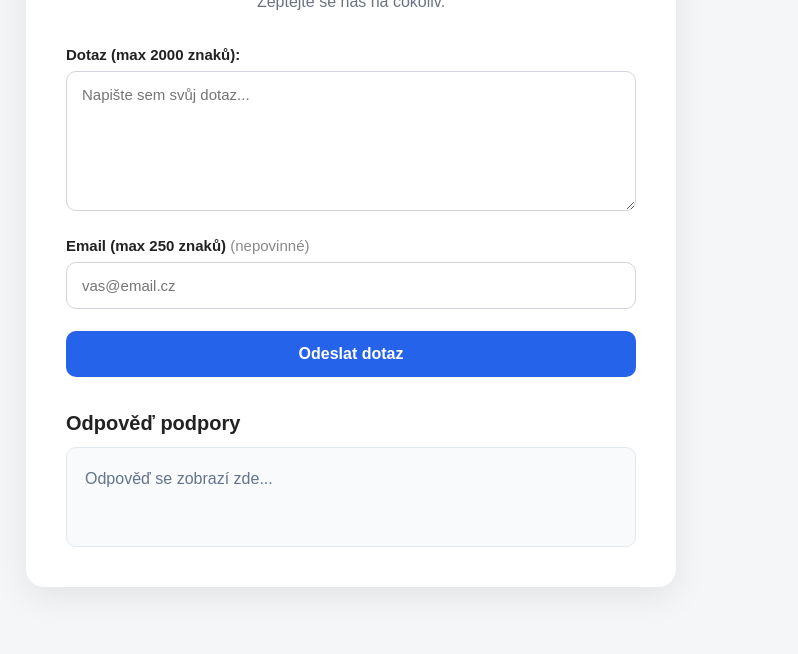
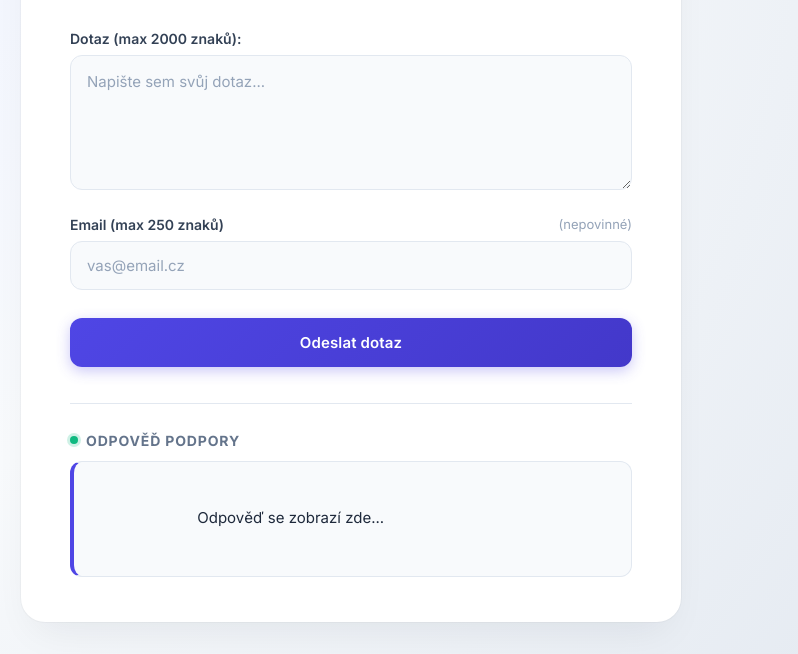
Before and after one commit to juraruza/prv, a plain HTML site: page index.html in a window 1280 px wide. Shown: the part 153-807 px from the top of the page, without its empty margins (289-1087 px from the left). Drawn offline with Linux system fonts and the light colour scheme.

Commit message:
Update style.css

```diff
--- a/style.css
+++ b/style.css
@@ -1,3 +1,17 @@
+@import url('https://fonts.googleapis.com/css2?family=Inter:wght@400;500;600;700&display=swap');
+
+:root {
+    --primary: #4f46e5;
+    --primary-hover: #4338ca;
+    --primary-light: rgba(79, 70, 229, 0.12);
+    --bg-gradient: radial-gradient(circle at top left, #eef2ff 0%, #f8fafc 45%, #e2e8f0 100%);
+    --card-bg: #ffffff;
+    --text-main: #0f172a;
+    --text-muted: #64748b;
+    --border-color: #e2e8f0;
+    --input-bg: #f8fafc;
+}
+
 * {
     box-sizing: border-box;
     margin: 0;
@@ -5,180 +19,239 @@
 }
 
 body {
-    font-family: Arial, Helvetica, sans-serif;
-    background: #f4f6f8;
-    color: #222;
+    font-family: 'Inter', -apple-system, BlinkMacSystemFont, "Segoe UI", Roboto, sans-serif;
+    background: var(--bg-gradient);
+    color: var(--text-main);
     min-height: 100vh;
+    -webkit-font-smoothing: antialiased;
 }
 
 /* Hlavní kontejner */
-
 .container {
     width: 100%;
     min-height: 100vh;
-
     display: flex;
     justify-content: center;
     align-items: center;
-
-    padding: 30px 15px;
+    padding: 32px 16px;
 }
 
 /* Karta */
-
 .chat-card {
     width: 100%;
-    max-width: 650px;
+    max-width: 660px;
+    background: var(--card-bg);
+    padding: 44px 48px;
+    border-radius: 24px;
+    border: 1px solid rgba(255, 255, 255, 0.8);
+    box-shadow:
+        0 20px 40px -15px rgba(15, 23, 42, 0.08),
+        0 0 1px 1px rgba(15, 23, 42, 0.03);
+    position: relative;
+    overflow: hidden;
+}
 
-    background: white;
-    padding: 40px;
-
-    border-radius: 18px;
-
-    box-shadow: 0 10px 35px rgba(0, 0, 0, 0.08);
+/* Horní barevný proužek karty */
+.chat-card::before {
+    content: "";
+    position: absolute;
+    top: 0;
+    left: 0;
+    right: 0;
+    height: 5px;
+    background: linear-gradient(90deg, #4f46e5, #06b6d4);
 }
 
 /* Hlavička */
-
 .header {
     text-align: center;
-    margin-bottom: 35px;
+    margin-bottom: 36px;
 }
 
 .header h1 {
     font-size: 32px;
+    font-weight: 700;
+    letter-spacing: -0.025em;
     margin-bottom: 8px;
-    color: #2563eb;
+    background: linear-gradient(135deg, #1e1b4b 0%, #4f46e5 100%);
+    -webkit-background-clip: text;
+    -webkit-text-fill-color: transparent;
 }
 
 .header p {
-    color: #6b7280;
-    font-size: 16px;
+    color: var(--text-muted);
+    font-size: 15px;
+    line-height: 1.5;
 }
 
 /* Formulář */
-
 .form-group {
     margin-bottom: 22px;
 }
 
 label {
-    display: block;
+    display: flex;
+    justify-content: space-between;
+    align-items: center;
     margin-bottom: 8px;
-
-    font-size: 15px;
+    font-size: 14px;
     font-weight: 600;
+    color: #334155;
 }
 
 label span {
-    color: #888;
-    font-weight: normal;
+    color: #94a3b8;
+    font-weight: 400;
+    font-size: 13px;
 }
 
 /* Textarea a input */
-
 textarea,
 input {
     width: 100%;
-
-    padding: 14px 15px;
-
-    border: 1px solid #d1d5db;
-    border-radius: 10px;
-
+    padding: 14px 16px;
+    background-color: var(--input-bg);
+    border: 1.5px solid var(--border-color);
+    border-radius: 12px;
     font-family: inherit;
     font-size: 15px;
+    color: var(--text-main);
+    outline: none;
+    transition: all 0.2s ease;
+}
 
-    outline: none;
-
-    transition: 0.2s;
+textarea::placeholder,
+input::placeholder {
+    color: #94a3b8;
 }
 
 textarea {
-    min-height: 140px;
+    min-height: 135px;
     resize: vertical;
+    line-height: 1.55;
+}
+
+textarea:hover,
+input:hover {
+    border-color: #cbd5e1;
+    background-color: #ffffff;
 }
 
 textarea:focus,
 input:focus {
-    border-color: #2563eb;
-
-    box-shadow: 0 0 0 3px rgba(37, 99, 235, 0.12);
+    background-color: #ffffff;
+    border-color: var(--primary);
+    box-shadow: 0 0 0 4px var(--primary-light);
 }
 
 /* Tlačítko */
-
 button {
     width: 100%;
-
-    padding: 14px;
-
+    padding: 15px 20px;
+    margin-top: 6px;
     border: none;
-    border-radius: 10px;
-
-    background: #2563eb;
-    color: white;
-
-    font-size: 16px;
+    border-radius: 12px;
+    background: linear-gradient(135deg, #4f46e5 0%, #4338ca 100%);
+    color: #ffffff;
+    font-family: inherit;
+    font-size: 15px;
     font-weight: 600;
-
+    letter-spacing: 0.01em;
     cursor: pointer;
-
-    transition: 0.2s;
+    box-shadow: 0 4px 14px rgba(79, 70, 229, 0.3);
+    transition: all 0.2s ease;
 }
 
-button:hover {
-    background: #1d4ed8;
+button:hover:not(:disabled) {
+    transform: translateY(-1px);
+    box-shadow: 0 6px 20px rgba(79, 70, 229, 0.4);
+    background: linear-gradient(135deg, #4338ca 0%, #3730a3 100%);
 }
 
-button:active {
-    transform: scale(0.99);
+button:active:not(:disabled) {
+    transform: translateY(0) scale(0.99);
+}
+
+button:disabled {
+    opacity: 0.65;
+    cursor: not-allowed;
+    box-shadow: none;
 }
 
 /* Odpověď */
-
 .answer {
-    margin-top: 35px;
+    margin-top: 36px;
+    padding-top: 28px;
+    border-top: 1px solid var(--border-color);
 }
 
 .answer h2 {
-    font-size: 20px;
+    font-size: 14px;
+    font-weight: 700;
+    text-transform: uppercase;
+    letter-spacing: 0.06em;
+    color: var(--text-muted);
     margin-bottom: 12px;
+    display: flex;
+    align-items: center;
+    gap: 8px;
+}
+
+/* Zelená tečka indikující online podporu */
+.answer h2::before {
+    content: "";
+    display: inline-block;
+    width: 8px;
+    height: 8px;
+    border-radius: 50%;
+    background-color: #10b981;
+    box-shadow: 0 0 0 3px rgba(16, 185, 129, 0.2);
 }
 
 .answer-box {
-    min-height: 100px;
-
-    padding: 18px;
-
+    min-height: 110px;
+    padding: 20px 22px;
     background: #f8fafc;
-
     border: 1px solid #e2e8f0;
-    border-radius: 10px;
+    border-left: 4px solid var(--primary);
+    border-radius: 12px;
+    transition: all 0.25s ease;
 }
 
 .answer-box p {
-    color: #64748b;
-    line-height: 1.6;
+    color: #1e293b;
+    font-size: 15px;
+    line-height: 1.65;
+    white-space: pre-wrap; /* Zachová řádkování a odstavce z AI odpovědi */
+    word-wrap: break-word;
 }
 
-
+/* Responzivita pro mobily */
 @media (max-width: 600px) {
-
     .container {
-        padding: 15px;
+        padding: 16px 12px;
+        align-items: flex-start;
     }
 
     .chat-card {
-        padding: 25px 20px;
-        border-radius: 14px;
+        padding: 28px 20px;
+        border-radius: 18px;
+        margin-top: 10px;
+    }
+
+    .header {
+        margin-bottom: 26px;
     }
 
     .header h1 {
-        font-size: 27px;
+        font-size: 26px;
     }
 
     textarea {
-        min-height: 120px;
+        min-height: 115px;
+    }
+
+    .answer-box {
+        padding: 16px;
     }
 }
```
